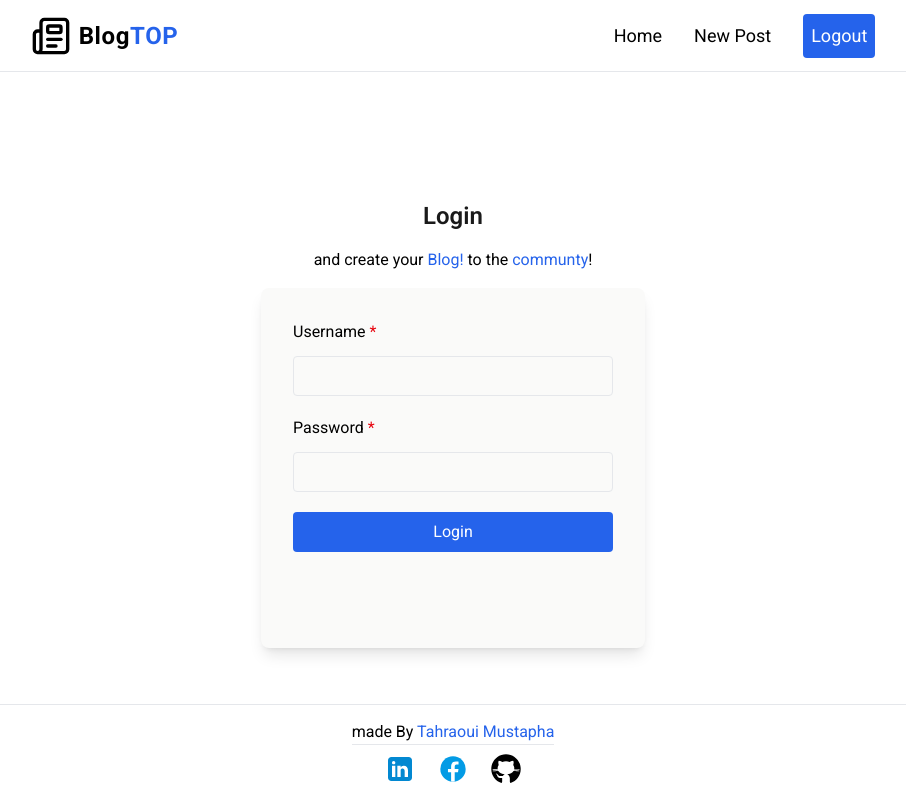
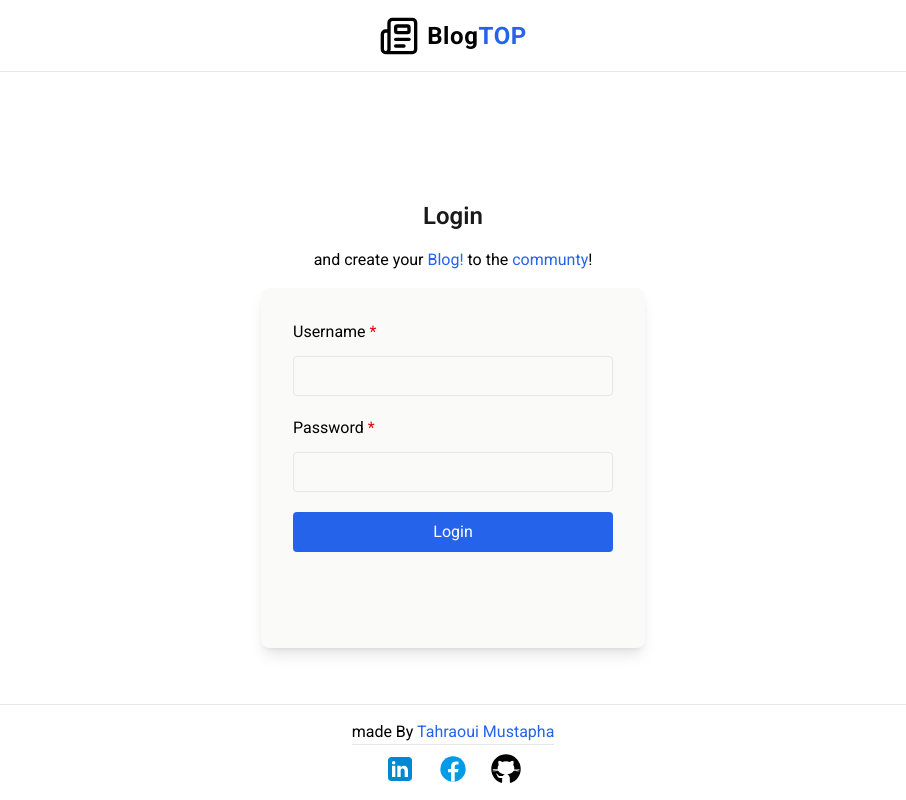
Before and after one commit to TahraouiMustapha/Blog_admin, a React (Vite) app: page / in a window 1280 px wide. Shown: the whole page, without its empty margins (187-1093 px from the left). Built offline with nearby package versions, Linux system fonts and the light colour scheme.

Commit message:
feat: render the btns if admin user logged in

```diff
--- a/src/App.jsx
+++ b/src/App.jsx
@@ -39,9 +39,8 @@ function App() {
 
   return (
     <div className="font-rob min-h-screen w-full flex flex-col bg-white">
-      {/* make a context with just setAdmin  , rewrite hnaldeLogout func in App comp and pass it to context  */}
-      <HeaderContext value={{ logout: handleLogout }}>
-        <Header setAdmin={setAdmin}></Header>
+      <HeaderContext value={{ logout: handleLogout, admin }}>
+        <Header />
       </HeaderContext>
 
       {admin ? <Outlet /> : <Login setAdmin={setAdmin} />}
--- a/src/components/DropDownMenu.jsx
+++ b/src/components/DropDownMenu.jsx
@@ -30,7 +30,8 @@ const DropDownMenu = ({ handleClick }) => {
                     <Logo />
                 </div>
 
-                <div className="grid h-[33%] auto-rows-fr btnsMenu">
+                {context.admin
+                    ? <div className="grid h-[33%] auto-rows-fr btnsMenu">
                         <div>
                             <House />
                             <LinkBtn to={'/'}>Home</LinkBtn>
@@ -57,29 +58,8 @@ const DropDownMenu = ({ handleClick }) => {
                             </button>
                         </div>
 
-                    {/* {
-                        authUser
-                            ? (
-                                <div>
-                                    <LogOut />
-                                    <button
-                                        onClick={handleLogout}
-                                        className="p-2 rounded-sm hover:bg-darkerPrimary transition duration-300 ease cursor-pointer"
-                                    >
-                                        Log out
-                                    </button>
                     </div>
-                            ) : (<>
-                                <div>
-                                    <LogIn />
-                                    <LinkBtn to={'/signin'}>Login</LinkBtn>
-                                </div>
-                                <div>
-                                    <PrimaryBtn to={'/signup'}>Sign Up</PrimaryBtn>
-                                </div>
-                            </>)
-                    } */}
-                </div>
+                    : 'Log in first!'}
             </div>
         </div>
     )
--- a/src/components/header.jsx
+++ b/src/components/header.jsx
@@ -46,7 +46,10 @@ const Btns = () => {
 
 
     return (
-        <div className="flex items-center gap-8 text-lg">
+        <>
+            {
+                context.admin
+                && <div className="flex items-center gap-8 text-lg">
                     <LinkBtn to={'/'}>Home</LinkBtn>
                     <LinkBtn to={'/newpost'}>New Post</LinkBtn>
 
@@ -63,6 +66,8 @@ const Btns = () => {
                     </button>
 
                 </div>
+            }
+        </>
     )
 }
 
--- a/src/context/headerContext.jsx
+++ b/src/context/headerContext.jsx
@@ -2,5 +2,6 @@ import { createContext } from "react"
 
 
 export const HeaderContext = createContext({
+    admin: null,
     logout: () => { }
 })
```
Lines whose indentation alone changed are shown as unchanged.
